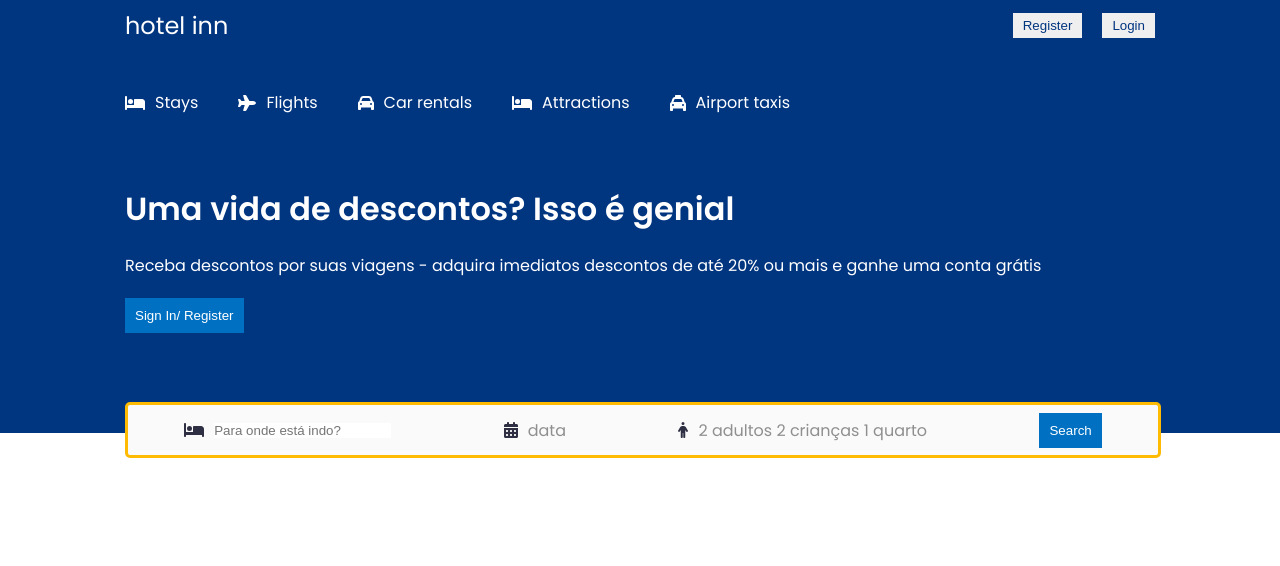
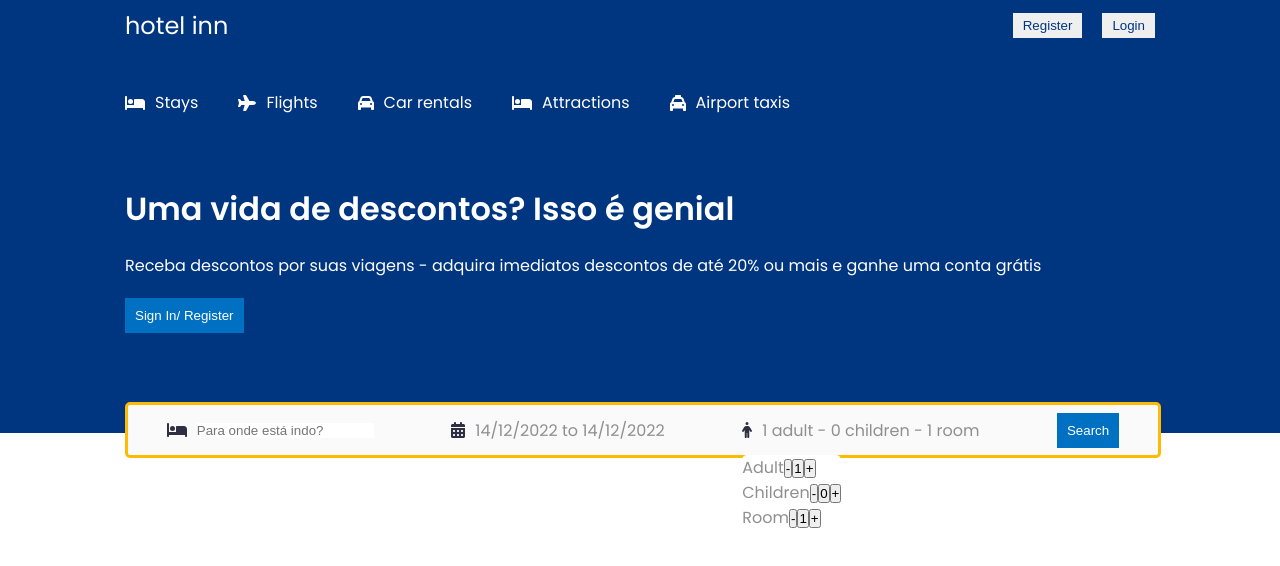
Before and after one commit to denzelws/hotel-inn, a React (Vite) app: page / in a window 1280 px wide. Shown: the top 566 px of the page. Built offline with nearby package versions, Linux system fonts and the light colour scheme.

Commit message:
Add react-date-range and initial styles

```diff
--- a/package.json
+++ b/package.json
@@ -14,13 +14,16 @@
     "@fortawesome/free-regular-svg-icons": "^6.2.1",
     "@fortawesome/free-solid-svg-icons": "^6.2.1",
     "@fortawesome/react-fontawesome": "^0.2.0",
+    "date-fns": "^2.29.3",
     "react": "^18.2.0",
+    "react-date-range": "^1.4.0",
     "react-dom": "^18.2.0",
     "react-router-dom": "^6.4.5",
     "styled-components": "^5.3.6"
   },
   "devDependencies": {
     "@types/react": "^18.0.26",
+    "@types/react-date-range": "^1.4.4",
     "@types/react-dom": "^18.0.9",
     "@types/styled-components": "^5.1.26",
     "@typescript-eslint/eslint-plugin": "^5.46.1",
--- a/src/components/Header/index.tsx
+++ b/src/components/Header/index.tsx
@@ -6,10 +6,32 @@ import {
   faPlane,
   faTaxi
 } from '@fortawesome/free-solid-svg-icons'
+import { useState } from 'react'
+
 import { FontAwesomeIcon } from '@fortawesome/react-fontawesome'
+
 import * as S from './styles'
 
+import 'react-date-range/dist/styles.css'
+import 'react-date-range/dist/theme/default.css'
+import { format } from 'date-fns'
+
 const Header = () => {
+  const [openDate, setOpenDate] = useState(false)
+  const [date, setDate] = useState([
+    {
+      startDate: new Date(),
+      endDate: new Date(),
+      key: 'selection'
+    }
+  ])
+
+  const [openOptions, setOpenOptions] = useState(false)
+  const [options, setOptions] = useState({
+    adult: 1,
+    children: 0,
+    room: 1
+  })
   return (
     <S.Header>
       <S.HeaderContainer>
@@ -53,12 +75,48 @@ const Header = () => {
 
           <S.SearchItem>
             <FontAwesomeIcon icon={faCalendarDays} />
-            <S.Text>data</S.Text>
+            <S.Text onClick={() => setOpenDate(!openDate)}>{`${format(
+              date[0].startDate,
+              'dd/MM/yyyy'
+            )} to ${format(date[0].endDate, 'dd/MM/yyyy')}`}</S.Text>
+            {openDate && (
+              <S.DateCalendar
+                editableDateInputs={true}
+                onChange={(item) => setDate([item.selection])}
+                moveRangeOnFirstSelection={false}
+                ranges={date}
+              />
+            )}
           </S.SearchItem>
 
           <S.SearchItem>
             <FontAwesomeIcon icon={faPerson} />
-            <S.Text>2 adultos 2 crianças 1 quarto</S.Text>
+            <S.Text>{`${options.adult} adult
+            - ${options.children}
+            children
+            - ${options.room} room`}</S.Text>
+            <S.Options>
+              <S.OptionItem>
+                <S.Text>Adult</S.Text>
+                <S.OptionButtonCounter>-</S.OptionButtonCounter>
+                <S.OptionCounterNumber>1</S.OptionCounterNumber>
+                <S.OptionButtonCounter>+</S.OptionButtonCounter>
+              </S.OptionItem>
+
+              <S.OptionItem>
+                <S.Text>Children</S.Text>
+                <S.OptionButtonCounter>-</S.OptionButtonCounter>
+                <S.OptionCounterNumber>0</S.OptionCounterNumber>
+                <S.OptionButtonCounter>+</S.OptionButtonCounter>
+              </S.OptionItem>
+
+              <S.OptionItem>
+                <S.Text>Room</S.Text>
+                <S.OptionButtonCounter>-</S.OptionButtonCounter>
+                <S.OptionCounterNumber>1</S.OptionCounterNumber>
+                <S.OptionButtonCounter>+</S.OptionButtonCounter>
+              </S.OptionItem>
+            </S.Options>
           </S.SearchItem>
 
           <S.SearchItem>
--- a/src/components/Header/styles.ts
+++ b/src/components/Header/styles.ts
@@ -1,4 +1,11 @@
 import styled, { css } from 'styled-components'
+
+import { DateRange } from 'react-date-range'
+
+export const DateCalendar = styled(DateRange)`
+  position: absolute;
+  top: 5rem;
+`
 
 export const Header = styled.header`
   ${({ theme }) => css`
@@ -90,3 +97,16 @@ export const Text = styled.span`
     cursor: pointer;
   `}
 `
+export const Options = styled.div`
+  position: absolute;
+  top: 5rem;
+  background-color: white;
+  color: gray;
+  border-radius: 0.5rem;
+`
+
+export const OptionItem = styled.div``
+
+export const OptionButtonCounter = styled.button``
+
+export const OptionCounterNumber = styled.button``
```
Also changed, not shown: 1 other file (tests, documents, lock files or other folders).
